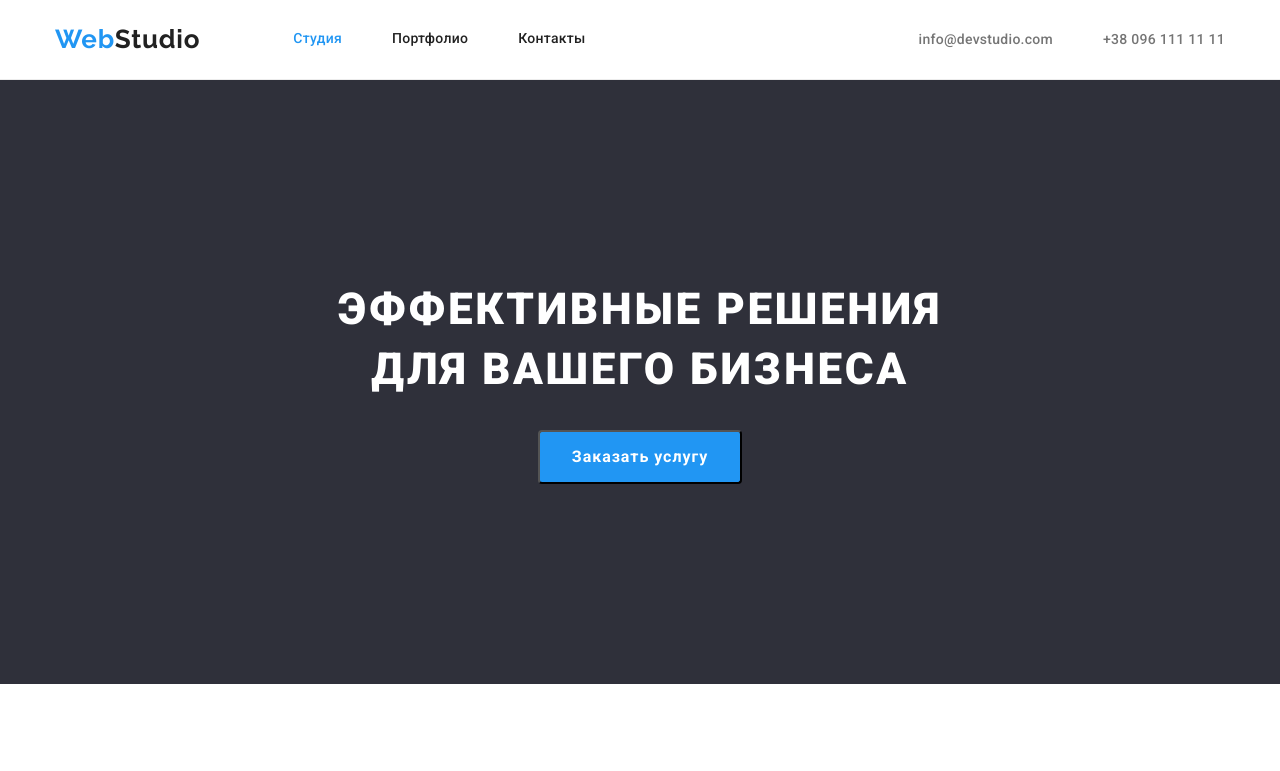
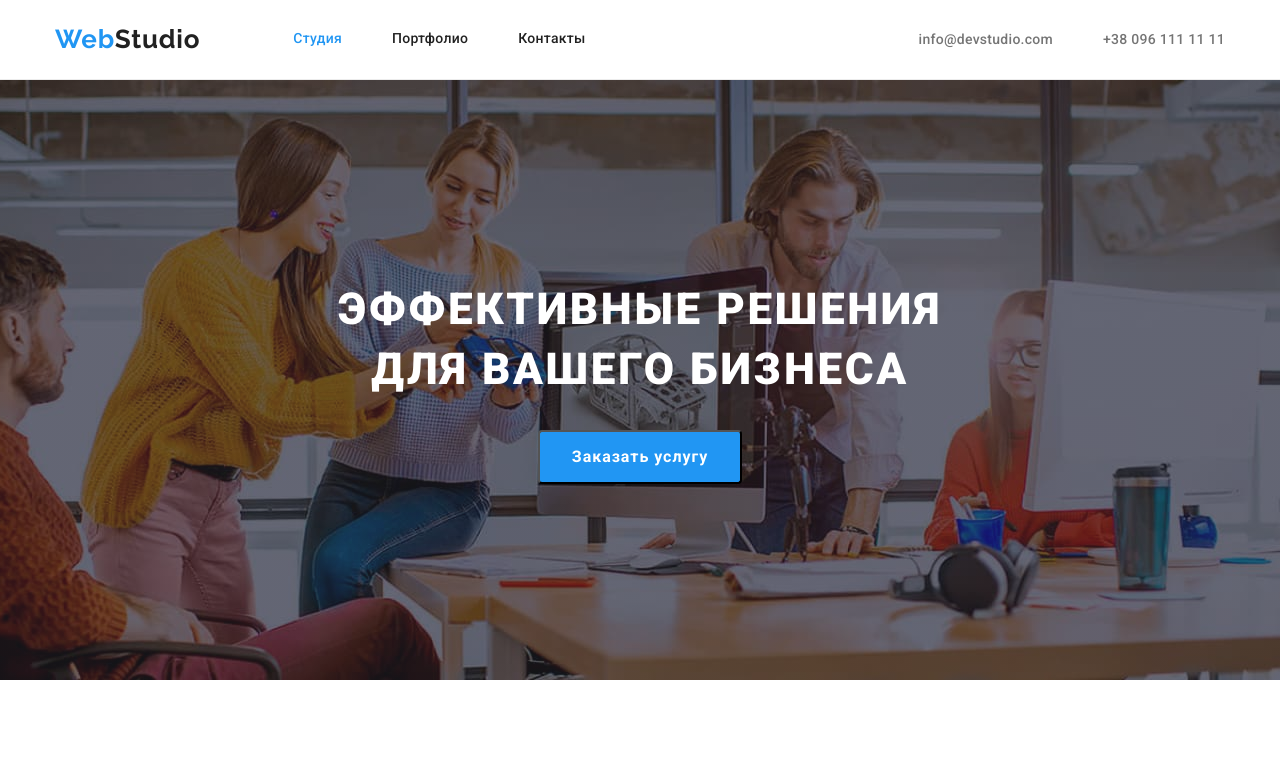
Before and after one commit to IraRogova/goit-markup-hw-04, a plain HTML site: page index.html in a window 1280 px wide. Shown: the top 771 px of the page. Drawn offline with nearby package versions, Linux system fonts and the light colour scheme.

Commit message:
добавила картинку в hero

```diff
--- a/css/styles.css
+++ b/css/styles.css
@@ -7,6 +7,7 @@
 body {
   font-family: 'Roboto', sans-serif;
   color: #212121;
+  /* width: 1600px; */
 }
 .container {
   width: 1200px;
@@ -165,10 +166,24 @@ ul {
 /* ======== HERO ========*/
 
 .hero {
+  max-width: 1600px;
+  height: 600px;
+
+  margin-left: auto;
+  margin-right: auto;
   padding-top: 200px;
   padding-bottom: 200px;
   background: #2f303a;
+  background-image:
+  linear-gradient(to right, rgba(47, 48, 58, 0.4),
+  rgba(47, 48, 58, 0.4)),
+  url('../images/hero-pic/hero-pic.jpg');
+  background-size: cover;
+  background-repeat: no-repeat;
+  background-position: center;
+
   text-align: center;
+
 
 }
 
```
